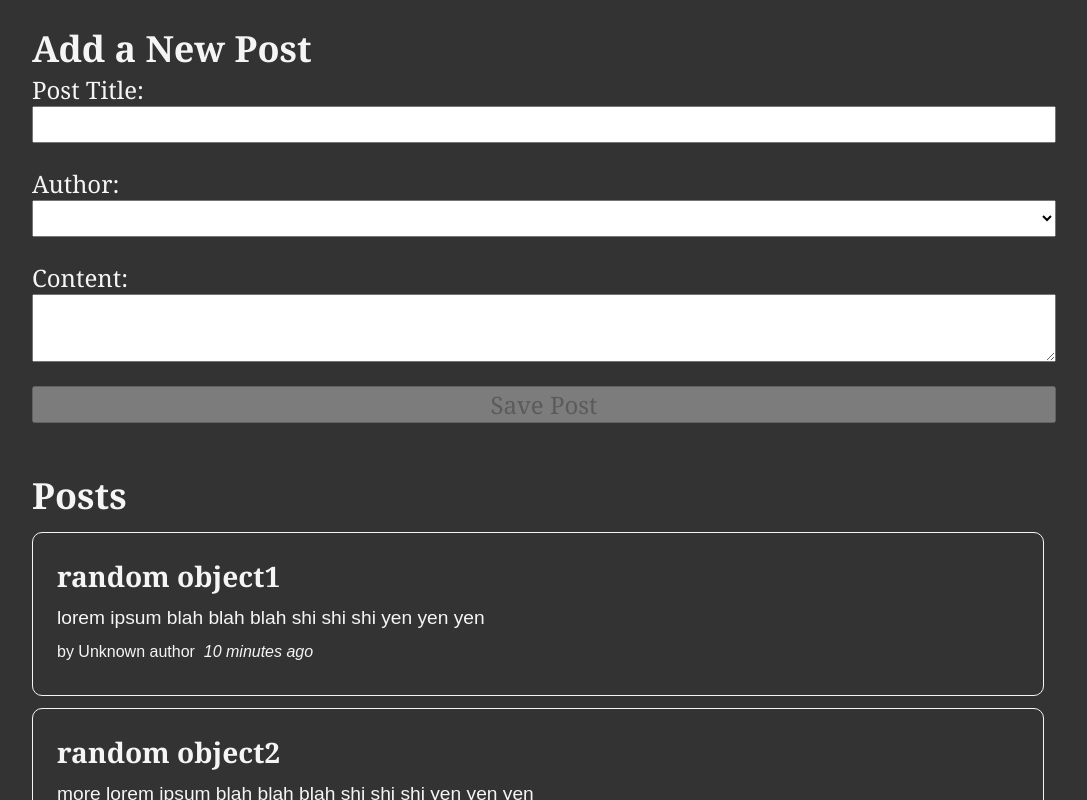
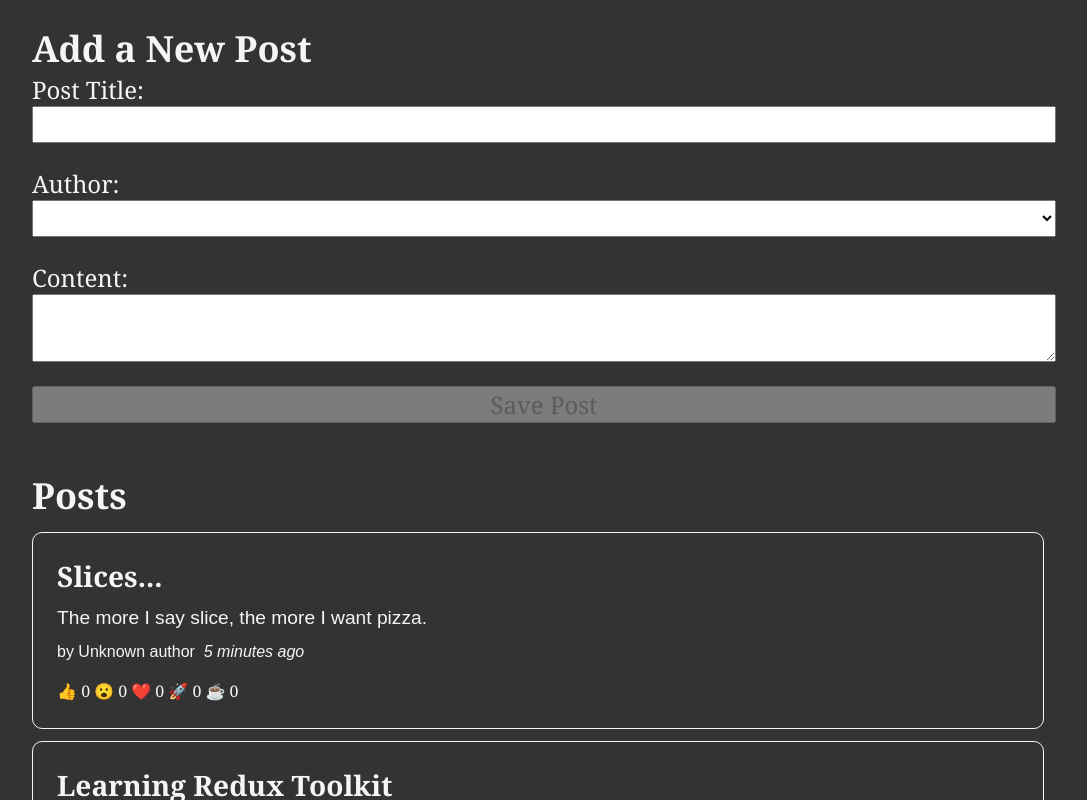
Before and after one commit to Ferrari-coder/react-redux-rtk, a React (Vite) app in the folder webpage/minipage/: page / in a window 1280 px wide. Shown: the top 800 px of the page, without its empty margins (96-1183 px from the left). Built offline with nearby package versions, Linux system fonts and the light colour scheme.

Commit message:
part 2 done

```diff
--- a/webpage/minipage/src/features/posts/PostList.jsx
+++ b/webpage/minipage/src/features/posts/PostList.jsx
@@ -2,14 +2,14 @@
 import { selectAllPosts } from "./postsSlice";
 import PostAuthor from "./PostAuthor";
 import TimeAgo from "./TimeAgo";
-// import ReactionButtons from "./ReactionButtons";
+import ReactionButtons from "./ReactionButtons";
 
 const PostsList = () => {
     const posts = useSelector(selectAllPosts)
 
-    // const orderedPosts = posts.slice().sort((a, b) => b.date.localeCompare(a.date))
+    const orderedPosts = posts.slice().sort((a, b) => b.date.localeCompare(a.date))
 
-    const renderedPosts = posts.map(post => (
+    const renderedPosts = orderedPosts.map(post => (
         <article key={post.id}>
             <h3>{post.title}</h3>
             <p>{post.content.substring(0, 100)}</p>
@@ -17,7 +17,7 @@
                 <PostAuthor userId={post.userId} />
                 <TimeAgo timestamp={post.date} />
             </p>
-            {/* <ReactionButtons post={post} /> */}
+            <ReactionButtons post={post} />
         </article>
     ))
 
--- /dev/null
+++ b/webpage/minipage/src/features/posts/ReactionButtons.jsx
@@ -0,0 +1,32 @@
+import { useDispatch } from "react-redux";
+import { reactionAdded } from "./postsSlice";
+
+const reactionEmoji = {
+    thumbsUp: '👍',
+    wow: '😮',
+    heart: '❤️',
+    rocket: '🚀',
+    coffee: '☕'
+}
+
+const ReactionButtons = ({ post }) => {
+    const dispatch = useDispatch()
+
+    const reactionButtons = Object.entries(reactionEmoji).map(([name, emoji]) => {
+        return (
+            <button
+                key={name}
+                type="button"
+                className="reactionButton"
+                onClick={() =>
+                    dispatch(reactionAdded({ postId: post.id, reaction: name }))
+                }
+            >
+                {emoji} {post.reactions[name]}
+            </button>
+        )
+    })
+
+    return <div>{reactionButtons}</div>
+}
+export default ReactionButtons
--- a/webpage/minipage/src/features/posts/postsSlice.js
+++ b/webpage/minipage/src/features/posts/postsSlice.js
@@ -3,26 +3,40 @@
 
 const initialState = [
     {
-    id: "1",
-    title: "random object1",
-    content: "lorem ipsum blah blah blah shi shi shi yen yen yen",
-    date: sub(new Date(), {minutes: 10 }).toISOString(),
+        id: '1',
+        title: 'Learning Redux Toolkit',
+        content: "I've heard good things.",
+        date: sub(new Date(), { minutes: 10 }).toISOString(),
+        reactions: {
+            thumbsUp: 0,
+            wow: 0,
+            heart: 0,
+            rocket: 0,
+            coffee: 0
+        }
     },
     {
-    id: "2",
-    title: "random object2",
-    content: " more lorem ipsum blah blah blah shi shi shi yen yen yen",
-    date: sub(new Date(), {minutes: 5 }).toISOString(),
-  },
-];
+        id: '2',
+        title: 'Slices...',
+        content: "The more I say slice, the more I want pizza.",
+        date: sub(new Date(), { minutes: 5 }).toISOString(),
+        reactions: {
+            thumbsUp: 0,
+            wow: 0,
+            heart: 0,
+            rocket: 0,
+            coffee: 0
+        }
+    }
+]
 
 const postsSlice = createSlice({
-  name: "posts",
+    name: 'posts',
     initialState,
     reducers: {
         postAdded: {
             reducer(state, action) {
-        state.push(action.payload);
+                state.push(action.payload)
             },
             prepare(title, content, userId) {
                 return {
@@ -30,16 +44,31 @@
                         id: nanoid(),
                         title,
                         content,
-            date: new Date().toISOString,
-            userId
+                        date: new Date().toISOString(),
+                        userId,
+                        reactions: {
+                            thumbsUp: 0,
+                            wow: 0,
+                            heart: 0,
+                            rocket: 0,
+                            coffee: 0
+                        }
+                    }
+                }
+            }
         },
-        };
-      },
-    },
-  },
-});
+        reactionAdded(state, action) {
+            const { postId, reaction } = action.payload
+            const existingPost = state.find(post => post.id === postId)
+            if (existingPost) {
+                existingPost.reactions[reaction]++
+            }
+        }
+    }
+})
 
 export const selectAllPosts = (state) => state.posts;
-export const { postAdded } = postsSlice.actions;
 
-export default postsSlice.reducer;
+export const { postAdded, reactionAdded } = postsSlice.actions
+
+export default postsSlice.reducer
```
Lines whose indentation alone changed are shown as unchanged.
